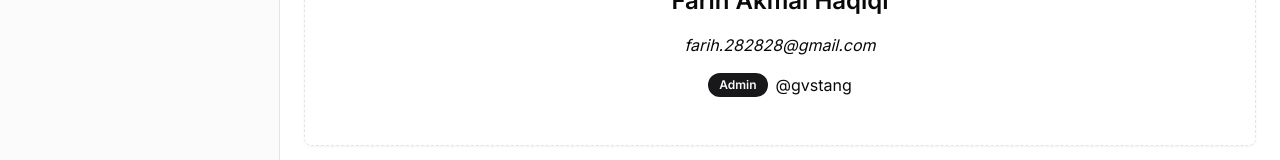
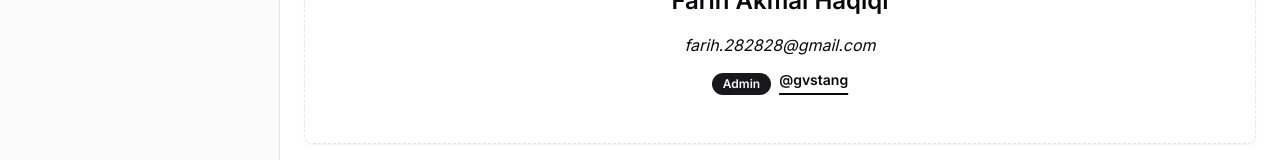
Before and after one commit to rapelista/gamatecha-fe-technical-test, a Next.js app: page /my-account in a window 1280 px wide. Shown: the part 204-364 px from the top of the page. Built offline with nearby package versions, Linux system fonts and the light colour scheme.

Commit message:
feat: update metadata for each pages

```diff
--- a/app/(dashboard)/(users)/page.tsx
+++ b/app/(dashboard)/(users)/page.tsx
@@ -1,5 +1,10 @@
 import { PageHeading } from "@/components/dashboard/page-heading";
 import { Button } from "@/components/ui/button";
+import type { Metadata } from "next";
+
+export const metadata: Metadata = {
+    title: "Users",
+};
 
 export default function HomePage() {
     return (
--- a/app/(dashboard)/articles/page.tsx
+++ b/app/(dashboard)/articles/page.tsx
@@ -1,5 +1,10 @@
 import { PageHeading } from "@/components/dashboard/page-heading";
 import { Button } from "@/components/ui/button";
+import type { Metadata } from "next";
+
+export const metadata: Metadata = {
+    title: "Articles",
+};
 
 export default function HomePage() {
     return (
--- a/app/(dashboard)/my-account/page.tsx
+++ b/app/(dashboard)/my-account/page.tsx
@@ -1,6 +1,10 @@
 import { PageHeading } from "@/components/dashboard/page-heading";
 import { Badge } from "@/components/ui/badge";
-import { Button } from "@/components/ui/button";
+import type { Metadata } from "next";
+
+export const metadata: Metadata = {
+    title: "My Account",
+};
 
 export default function HomePage() {
     return (
@@ -13,9 +17,9 @@ export default function HomePage() {
                     </span>
                 </div>
                 <span className="italic">farih.282828@gmail.com</span>
-                <div className="flex gap-2">
+                <div className="flex items-center gap-2">
                     <Badge>Admin</Badge>
-                    <span>{`@${"gvstang"}`}</span>
+                    <span className="-mt-2 text-sm font-semibold underline underline-offset-8 decoration-2">{`@${"gvstang"}`}</span>
                 </div>
             </div>
         </>
--- a/app/layout.tsx
+++ b/app/layout.tsx
@@ -4,7 +4,10 @@ import { cn } from "@/lib/utils";
 import "./globals.css";
 
 export const metadata: Metadata = {
-    title: "Gammatecha — Front-end Dev Test Case",
+    title: {
+        template: "%s | Gammatecha — Front-end Dev Test Case",
+        default: "Gammatecha — Front-end Dev Test Case",
+    },
     description:
         "Gammatecha front-end dev test case by @gvstang (Farih Akmal Haqiqi)",
 };
```
